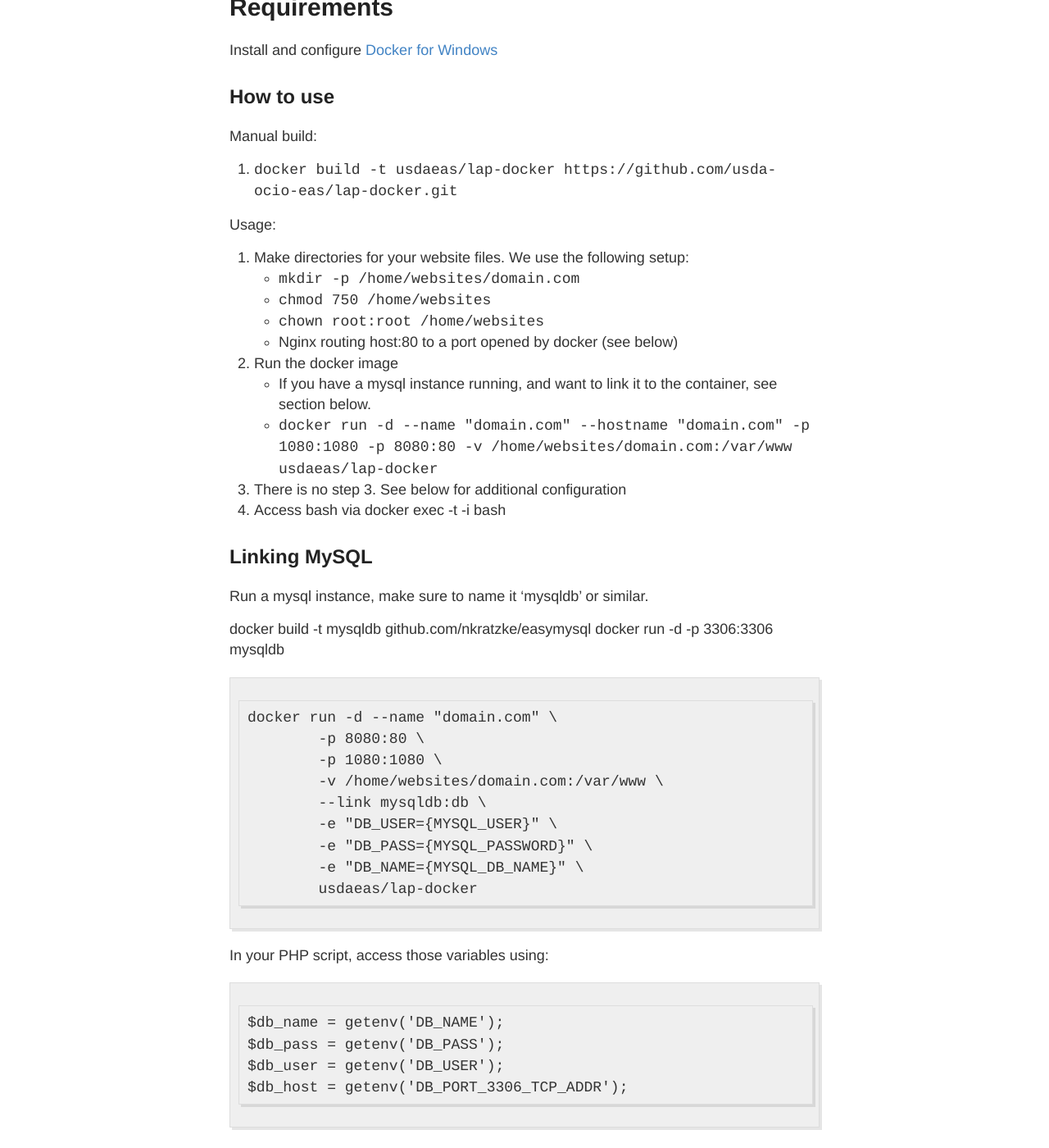
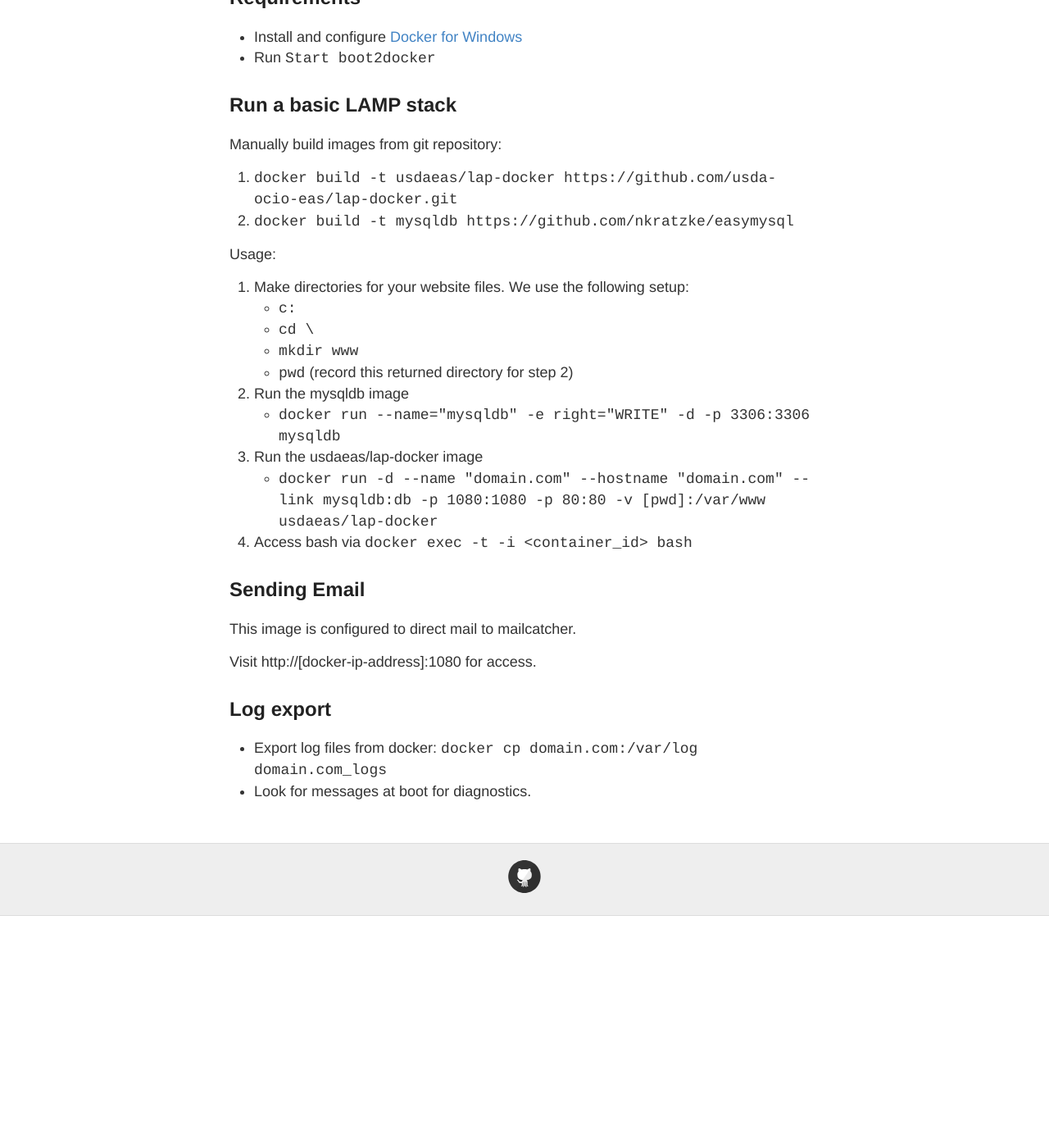
Before and after one commit to hedinfaok/lap-docker, a Jekyll site: the page built from _docs/windows/getting-started.md, in a window 1280 px wide and 1400 px high, scrolled down 254 px. Shown: the whole window at 82% size. Built offline with Jekyll 4.4.1, drawn with Linux system fonts in a browser that asks for light colours; Markdown is read by kramdown in place of the engine named in the settings; after the commit the page ends 1371 px from its top, so only the background shows below that; some of the changed text lies outside the part shown.

Commit message:
Update PC documentation.

````diff
--- a/_docs/windows/getting-started.md
+++ b/_docs/windows/getting-started.md
@@ -6,76 +6,41 @@
 
 
 Requirements
-==============
-Install and configure [Docker for Windows](https://docs.docker.com/installation/windows/#installation)
+----------
+- Install and configure [Docker for Windows](https://docs.docker.com/installation/windows/#installation)
+- Run `Start boot2docker`
 
-
-How to use
+Run a basic LAMP stack
 ----------
 
-Manual build:
+Manually build images from git repository:
 
 1. `docker build -t usdaeas/lap-docker https://github.com/usda-ocio-eas/lap-docker.git`
+2. `docker build -t mysqldb https://github.com/nkratzke/easymysql`
 
 Usage:
 
 1. Make directories for your website files. We use the following setup:
- - `mkdir -p /home/websites/domain.com`
- - `chmod 750 /home/websites`
- - `chown root:root /home/websites`
- - Nginx routing host:80 to a port opened by docker (see below)
-2. Run the docker image
- - If you have a mysql instance running, and want to link it to the container, see section below.
- - `docker run -d --name "domain.com" --hostname "domain.com" -p 1080:1080 -p 8080:80 -v /home/websites/domain.com:/var/www usdaeas/lap-docker`
-3. There is no step 3. See below for additional configuration
-4. Access bash via docker exec -t -i <container_id> bash
-
-Linking MySQL
--------------
-
-Run a mysql instance, make sure to name it 'mysqldb' or similar.
-
-docker build -t mysqldb github.com/nkratzke/easymysql
-docker run -d -p 3306:3306 mysqldb
-
-```
-docker run -d --name "domain.com" \
-	-p 8080:80 \
-	-p 1080:1080 \
-	-v /home/websites/domain.com:/var/www \
-	--link mysqldb:db \
-	-e "DB_USER={MYSQL_USER}" \
-	-e "DB_PASS={MYSQL_PASSWORD}" \
-	-e "DB_NAME={MYSQL_DB_NAME}" \
-	usdaeas/lap-docker
-```
-
-In your PHP script, access those variables using:
-
-```
-$db_name = getenv('DB_NAME');
-$db_pass = getenv('DB_PASS');
-$db_user = getenv('DB_USER');
-$db_host = getenv('DB_PORT_3306_TCP_ADDR');
-```
+ - `c:`
+ - `cd \`
+ - `mkdir www`
+ - `pwd` (record this returned directory for step 2)
+2. Run the mysqldb image
+ - `docker run --name="mysqldb" -e right="WRITE" -d -p 3306:3306 mysqldb`
+3. Run the usdaeas/lap-docker image
+ - `docker run -d --name "domain.com" --hostname "domain.com" --link mysqldb:db -p 1080:1080 -p 80:80 -v [pwd]:/var/www usdaeas/lap-docker`
+5. Access bash via `docker exec -t -i <container_id> bash`
 
 Sending Email
 -------------
 
 This image is configured to direct mail to mailcatcher.
 
-Visit http://[ip-address]:1080 for access.
+Visit http://[docker-ip-address]:1080 for access.
 
-Logging
--------
 
-An interesting topic with docker, we've solved it by sending the log files to [papertrail](http://papertrailapp.com). Setting a hostname will ensure you know which log container to look at when required, and not having to dig around with `docker cp` etc.
-
-Set this environment variable to enable logging:
-- `RSYSLOG=*.* @logs2.papertrailapp.com:12345`
-
-Tips and tricks
+Log export
 ---------------
 
 - Export log files from docker: `docker cp domain.com:/var/log domain.com_logs`
-- Look for messages at boot for diagnostics. It will say something about mandrill if its enabled, and something about RSYSLOG when you enable logging.
+- Look for messages at boot for diagnostics.
````
